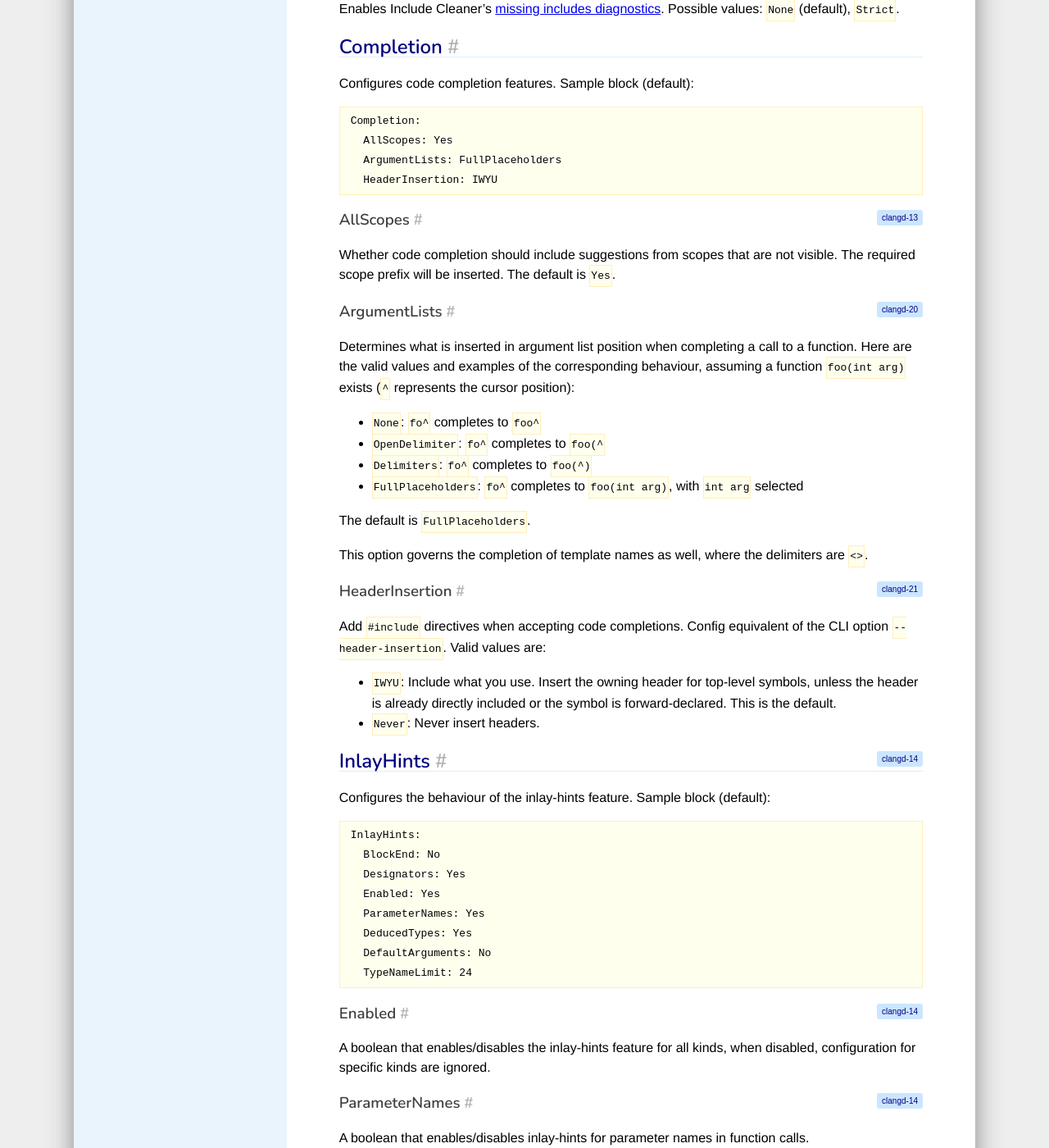
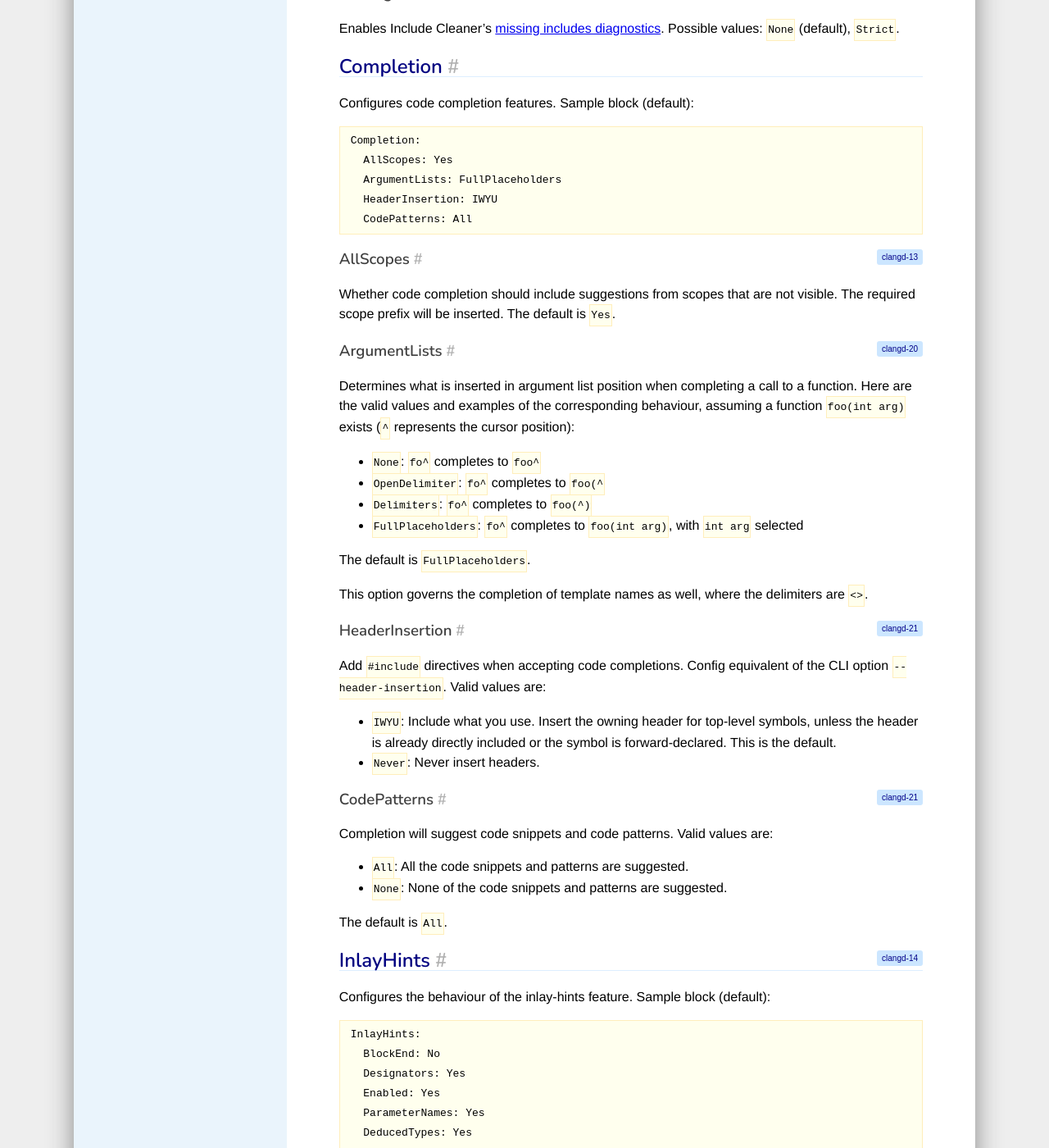
Before and after one commit to llvm/clangd-www, a Jekyll site: the page built from config.md, in a window 1280 px wide and 1400 px high, scrolled down 8457 px. Shown: the whole window at 82% size. Built offline with Jekyll 4.4.1, drawn with Linux system fonts in a browser that asks for light colours; our own code applies the rules of GitHub Pages for plain Markdown files.

Commit message:
Document CodePatterns config option (#131)

````diff
--- a/config.md
+++ b/config.md
@@ -378,6 +378,7 @@ Completion:
   AllScopes: Yes
   ArgumentLists: FullPlaceholders
   HeaderInsertion: IWYU
+  CodePatterns: All
 ```
 
 ### AllScopes
@@ -412,6 +413,16 @@ equivalent of the CLI option `--header-insertion`. Valid values are:
     symbols, unless the header is already directly included or the
     symbol is forward-declared. This is the default.
 - `Never`: Never insert headers.
+
+### CodePatterns
+{:.v21}
+
+Completion will suggest code snippets and code patterns.
+Valid values are:
+- `All`: All the code snippets and patterns are suggested.
+- `None`: None of the code snippets and patterns are suggested.
+
+The default is `All`.
 
 ## InlayHints
 {:.v14}
````
